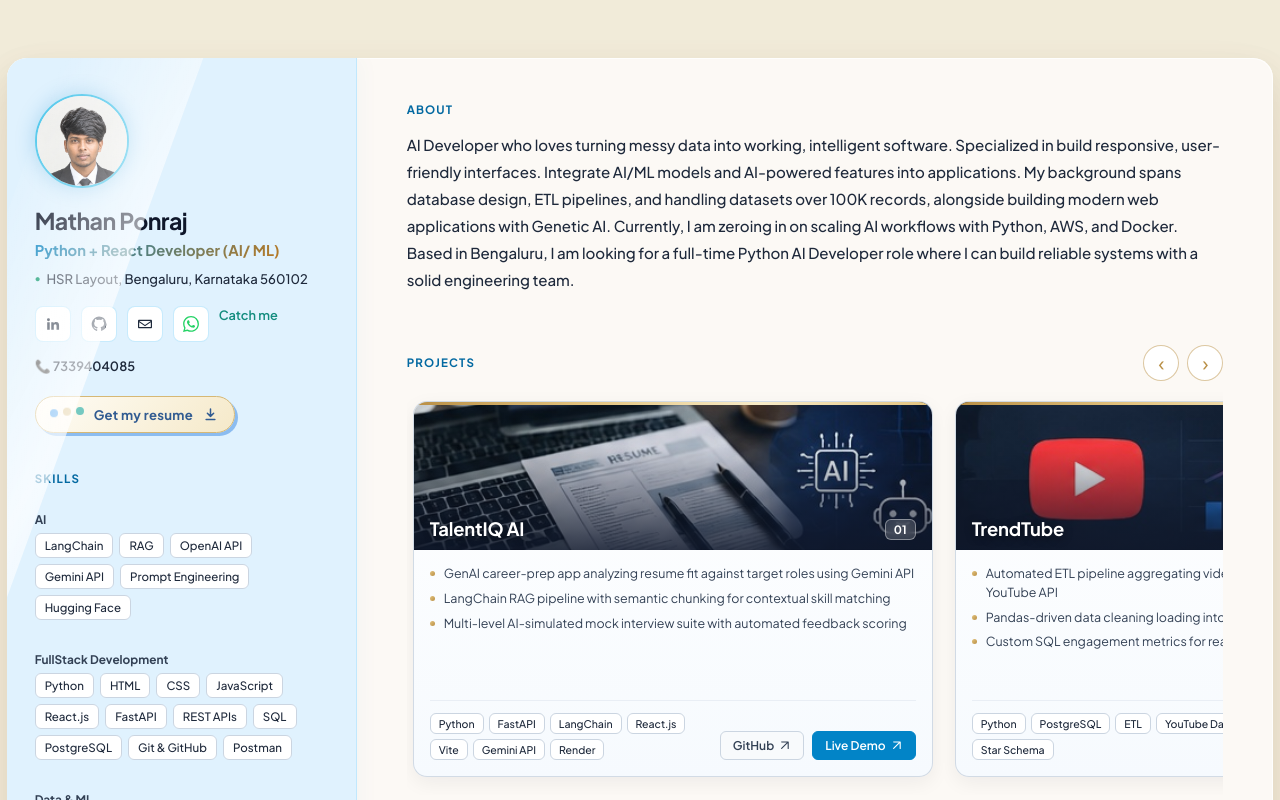
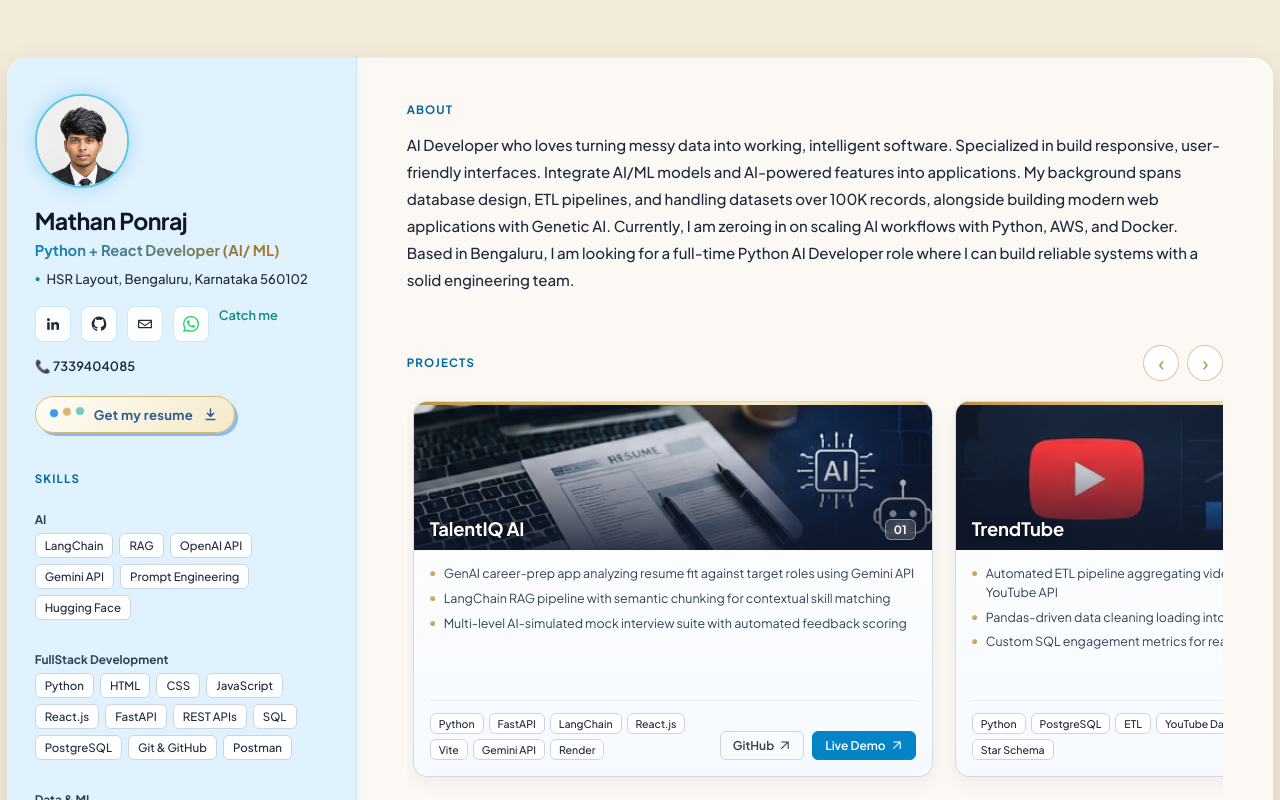
Before and after one commit to mathan-ponraj/mathan_portfolio, a React (Vite) app: page / in a window 1280 px wide. Shown: the top 800 px of the page. Built offline with nearby package versions, Linux system fonts and the light colour scheme.

Commit message:
Update resume button position and overflow property
Change position of resume button to relative and add overflow hidden.

```diff
--- a/src/App.css
+++ b/src/App.css
@@ -164,7 +164,8 @@ body {
 }
 
 .sidebar-resume .resume-btn {
-  position: static !important;
+  position: relative !important;
+  overflow: hidden;
   inset: auto !important;
   display: inline-flex;
   margin: 0;
```
